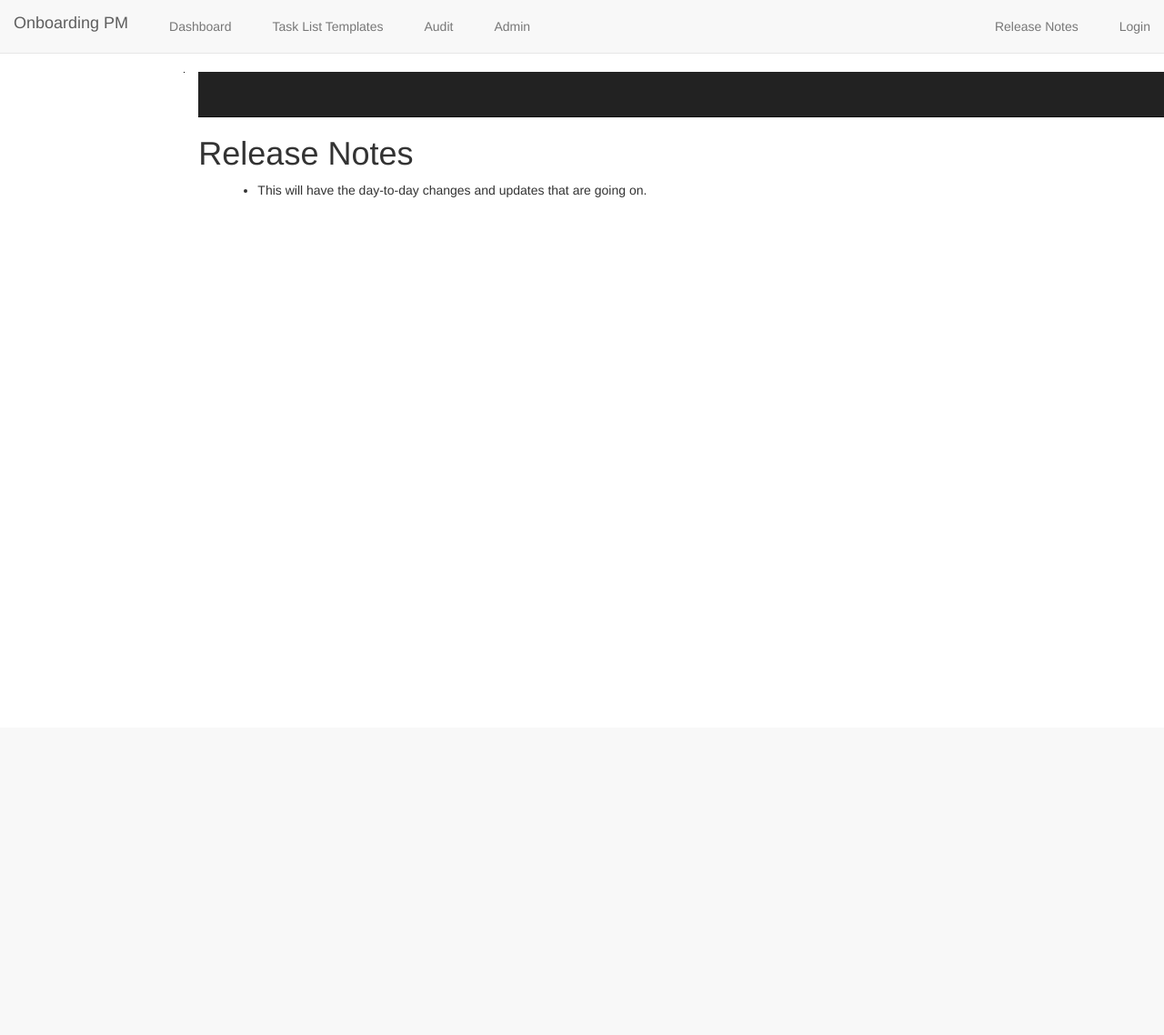
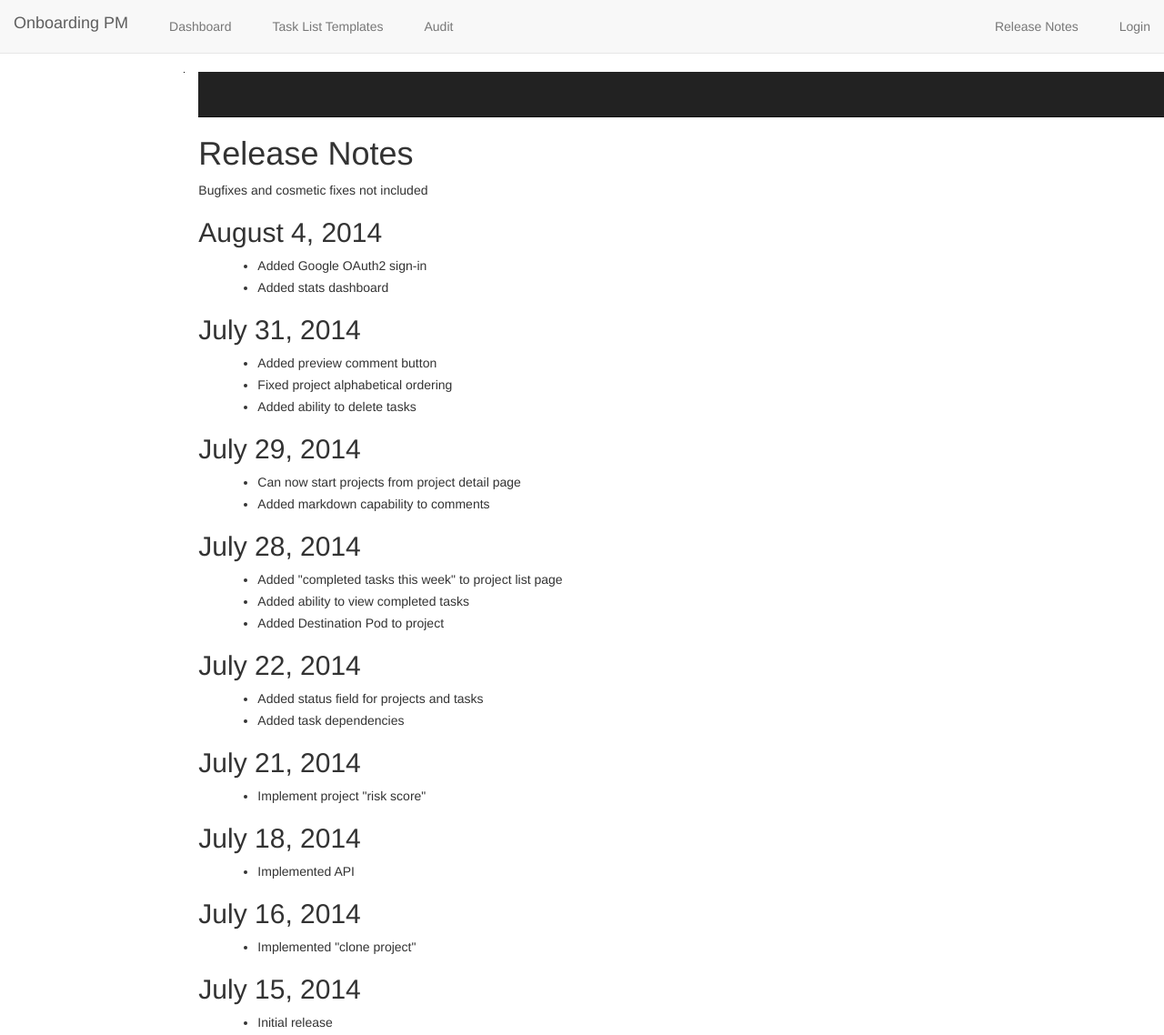
Before and after one commit to ehoanshelt/wpeopm, a Django app: template projects/templates/projects/release_notes.html in a window 1280 px wide. Shown: the whole page at 91% size. Before the commit the page ends 217 px from the top, so only its background shows below. Run offline with Django 3.2, Linux system fonts and the light colour scheme; the template is opened without the code that fills it, so the values that code supplies are empty; some libraries are stand-ins or nearby versions.

```diff
--- a/projects/static/projects/css/base.css
+++ b/projects/static/projects/css/base.css
@@ -37,7 +37,7 @@ ul ul {
 	border-right: 1px solid black;
 }
 
-#sidebar .pm-list {
+#sidebar .pm-list, #sidebar .am-list {
 	list-style-type: none;
 	padding-left: 5px;
 }
--- a/projects/templates/projects/base_template.html
+++ b/projects/templates/projects/base_template.html
@@ -30,7 +30,7 @@
 			    		<li><a href="{% url 'index' %}">Dashboard</a></li>
 			    		<li><a href="{% url 'tasklist_manage' %}">Task List Templates</a></li>
 			    		<li><a href="{% url 'audit' %}">Audit</a></li>
-			    		<li><a href="/admin/">Admin</a></li>
+			    		{% if user.is_staff %}<li><a href="/admin/">Admin</a></li>{% endif %}
 			    	</ul>
 			    	<ul class="nav navbar-nav navbar-right">
 			    		<li><a href="{% url 'release_notes' %}">Release Notes</a></li>
--- a/projects/templates/projects/dashboard.html
+++ b/projects/templates/projects/dashboard.html
@@ -29,6 +29,7 @@ Projects in pipeline / projects in progress / projects completed
         var optionsMigTypeActive = {
             title: 'Active Migrations by Category',
             is3D: true,
+            legend: {'position': 'bottom'},
             //colors: ['#2e4559', '#f7483b', '#ecf0f1', '#03d9fa', '#737373']
         };
         var chartMigTypeActive = new google.visualization.PieChart(document.getElementById('id_migTypeActiveChart'));
@@ -44,6 +45,7 @@ Projects in pipeline / projects in progress / projects completed
         var optionsMigTypeMonth = {
             title: 'Migrations by Category - Month',
             is3D: true,
+            legend: {'position': 'bottom'},
         };
         var chartMigTypeMonth = new google.visualization.PieChart(document.getElementById('id_migTypeMonthChart'));
         chartMigTypeMonth.draw(dataMigTypeMonth, optionsMigTypeMonth);
@@ -58,6 +60,7 @@ Projects in pipeline / projects in progress / projects completed
         var optionsMigTypeQuarter = {
             title: 'Migrations by Category - Quarter',
             is3D: true,
+            legend: {'position': 'bottom'},
         };
         var chartMigTypeQuarter = new google.visualization.PieChart(document.getElementById('id_migTypeQuarterChart'));
         chartMigTypeQuarter.draw(dataMigTypeQuarter, optionsMigTypeQuarter);
--- a/projects/templates/projects/index.html
+++ b/projects/templates/projects/index.html
@@ -13,9 +13,9 @@
 {% endif %}
 {% if AM_list %}
 <p><strong>Account Managers</strong></p>
-<ul>
+<ul class="am-list">
 	{% for AM in AM_list %}
-	<li>{{ AM }}</li>
+	<li><a href="{% url 'project_by_am' AM %}">{{ AM }}</a></li>
 	{% endfor %}
 </ul>
 {% endif %}
--- a/projects/templates/projects/release_notes.html
+++ b/projects/templates/projects/release_notes.html
@@ -2,7 +2,48 @@
 
 {% block body %}
 <h1>Release Notes</h1>
+<p>Bugfixes and cosmetic fixes not included</p>
+<h2>August 4, 2014</h2>
 <ul>
-<li>This will have the day-to-day changes and updates that are going on.</li>
+<li>Added Google OAuth2 sign-in</li>
+<li>Added stats dashboard</li>
+</ul>
+<h2>July 31, 2014</h2>
+<ul>
+<li>Added preview comment button</li>
+<li>Fixed project alphabetical ordering</li>
+<li>Added ability to delete tasks</li>
+</ul>
+<h2>July 29, 2014</h2>
+<ul>
+<li>Can now start projects from project detail page</li>
+<li>Added markdown capability to comments</li>
+</ul>
+<h2>July 28, 2014</h2>
+<ul>
+<li>Added "completed tasks this week" to project list page</li>
+<li>Added ability to view completed tasks</li>
+<li>Added Destination Pod to project</li>
+</ul>
+<h2>July 22, 2014</h2>
+<ul>
+<li>Added status field for projects and tasks</li>
+<li>Added task dependencies</li>
+</ul>
+<h2>July 21, 2014</h2>
+<ul>
+<li>Implement project "risk score"</li>
+</ul>
+<h2>July 18, 2014</h2>
+<ul>
+<li>Implemented API</li>
+</ul>
+<h2>July 16, 2014</h2>
+<ul>
+<li>Implemented "clone project"</li>
+</ul>
+<h2>July 15, 2014</h2>
+<ul>
+<li>Initial release</li>
 </ul>
 {% endblock %}
--- a/projects/urls.py
+++ b/projects/urls.py
@@ -28,7 +28,9 @@ urlpatterns = patterns('',
 	# /projects/add/
 	url(r'^add/$', views.project_edit, name='project_add'),
 	# /projects/PM/matthew/
-	url(r'^PM/(?P<pm_name>\w+)/$', views.project_by_pm, name='project_by_pm'),
+	url(r'^PM/(?P<pm_name>[-\w]+)/$', views.project_by_pm, name='project_by_pm'),
+	# /projects/AM/matthew/
+	url(r'^AM/(?P<am_name>[-\w]+)/$', views.project_by_am, name='project_by_am'),
 	# /projects/PM/matthew/tasks/
 	url(r'^PM/(?P<pm_name>\w+)/tasks/$', views.tasks_by_pm, name='tasks_by_pm'),
 	# /projects/5/all_tasks_to_project_pm/
```
Also changed, not shown: projects/templates/projects/projects_by_am.html (added, +27 -0 lines), projects/views.py (+6 -1 lines), todo.txt (+6 -1 lines).
